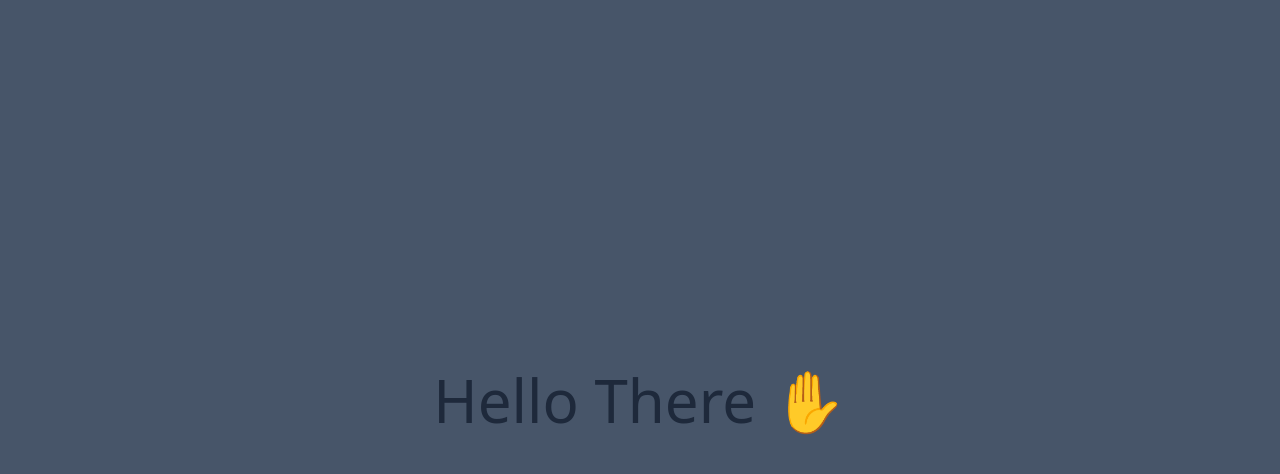
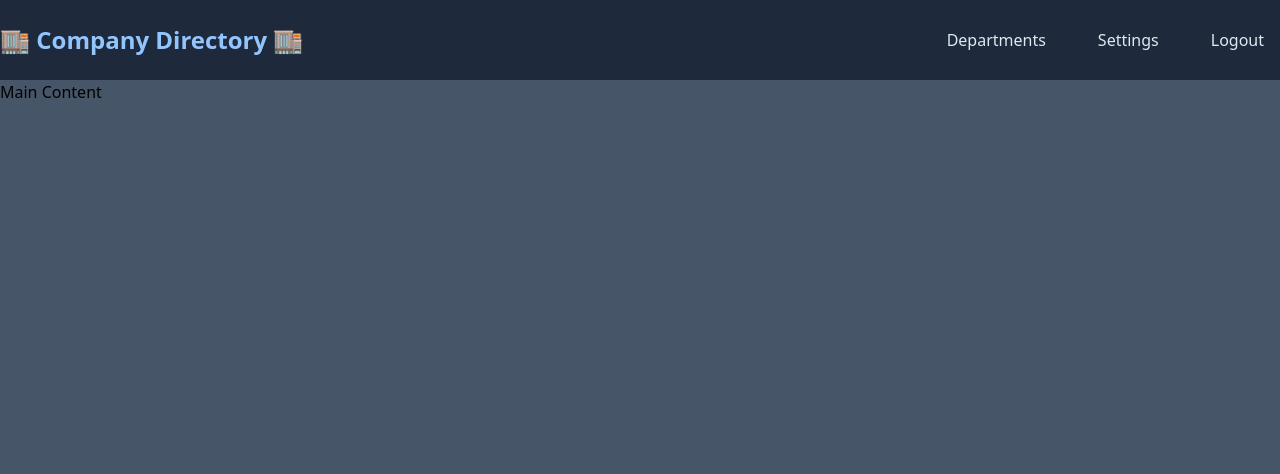
Before and after one commit to NOskippyNO/Vue_Company_Directory, a Vue app: page / in a window 1280 px wide. Shown: the top 474 px of the page. Built offline with nearby package versions, Linux system fonts and the light colour scheme.

Commit message:
Applied NavBar and styles.

```diff
--- a/src/App.vue
+++ b/src/App.vue
@@ -1,10 +1,8 @@
 <script setup>
-  import { ref } from 'vue'
-  const title = ref('Hello There ✋')
+  import NavBar from './components/NavBar.vue'
 </script>
 
 <template>
-  <main class="flex min-h-screen items-center justify-center">
-    <h1 class="text-6xl font-thin text-slate-800">{{ title }}</h1>
-  </main>
+  <NavBar />
+  <h1>Main Content</h1>
 </template>
--- /dev/null
+++ b/src/components/NavBar.vue
@@ -0,0 +1,40 @@
+<script setup>
+  import { ref } from 'vue'
+  const brand = ref('🏬 Company Directory 🏬')
+</script>
+
+<template>
+  <nav>
+    <div class="wrapper">
+      <div class="brand">
+        <span class="brand-title">{{ brand }}</span>
+      </div>
+      <div class="menu">
+        <a href="#" class="menu-item">Departments</a>
+        <a href="#" class="menu-item">Settings</a>
+        <a href="#" class="menu-item">Logout</a>
+      </div>
+    </div>
+  </nav>
+</template>
+
+<style scoped lang="postcss">
+  nav {
+    @apply flex h-20 bg-slate-800 text-slate-200;
+    .wrapper {
+      @apply container mx-auto flex w-full items-center justify-between;
+
+      .brand {
+        &-title {
+          @apply text-2xl font-bold text-blue-300;
+        }
+      }
+      .menu {
+        @apply flex gap-5;
+        &-item {
+          @apply rounded-md px-4 py-2 hover:bg-blue-300 hover:text-slate-900;
+        }
+      }
+    }
+  }
+</style>
```
Also changed, not shown: 1 other file (tests, documents, lock files or other folders).
